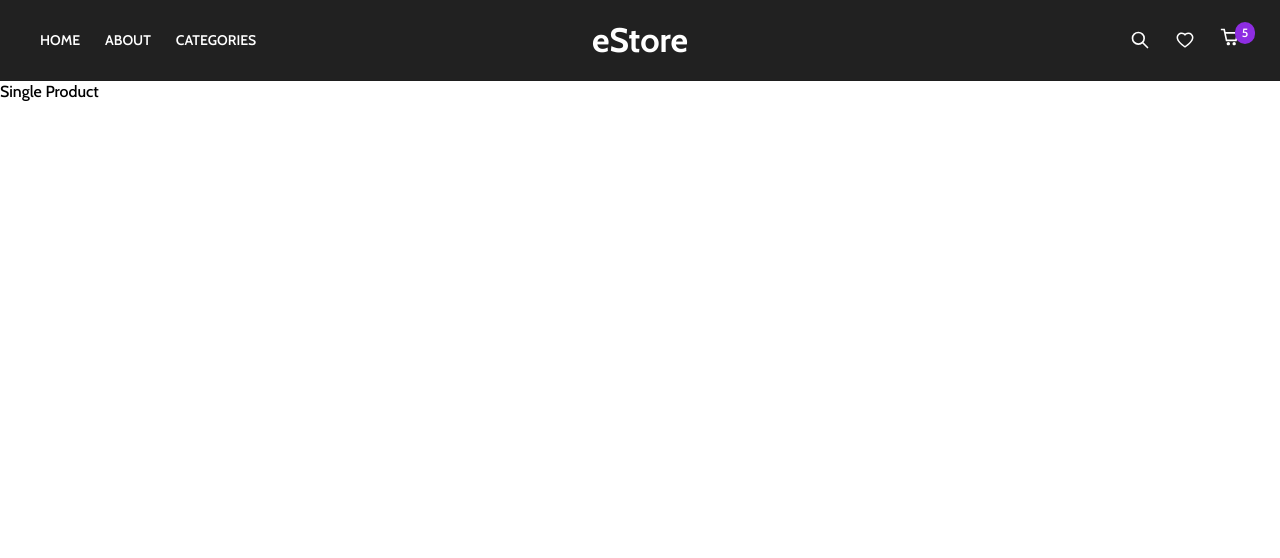
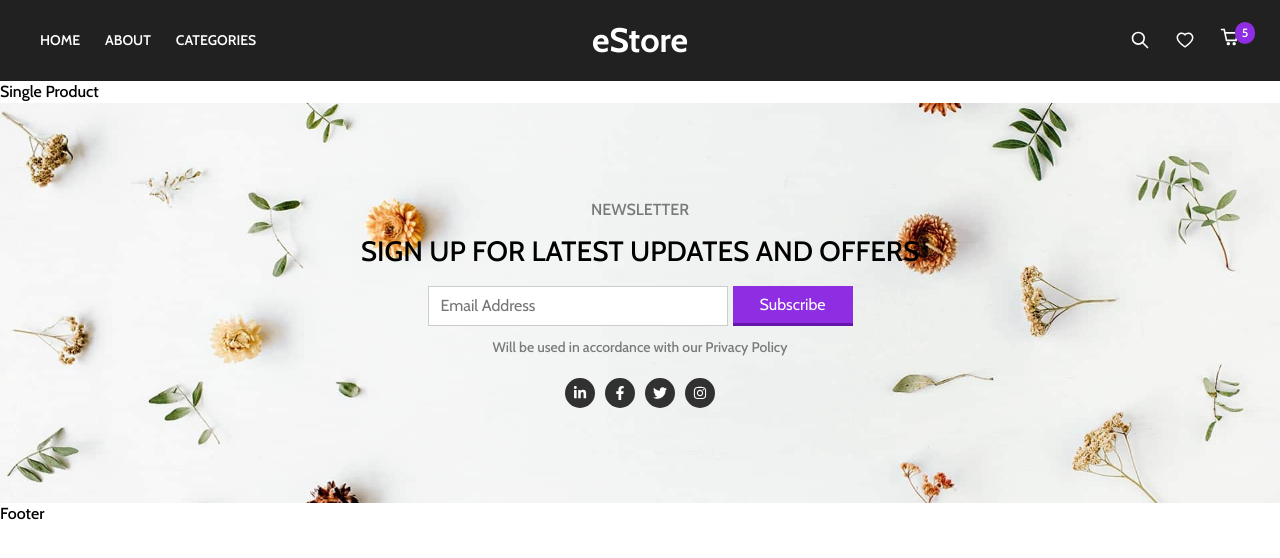
Before and after one commit to pavankumar106/e-comm, a React (Create React App) app: page /product/1 in a window 1280 px wide. Shown: the top 558 px of the page. Built offline with nearby package versions, Linux system fonts and the light colour scheme.

Commit message:
news letter section

```diff
--- a/src/App.js
+++ b/src/App.js
@@ -18,6 +18,8 @@
           <Route path="/category/:id" element={<Category />} />
           <Route path="/product/:id" element={<SingleProduct />} />
         </Routes>
+        <Newsletter />
+        <Footer />
       </AppContext>
     </BrowserRouter>
   );
--- a/src/components/Footer/Newsletter/Newsletter.jsx
+++ b/src/components/Footer/Newsletter/Newsletter.jsx
@@ -1,6 +1,41 @@
+import React from "react";
+import {
+  FaFacebookF,
+  FaTwitter,
+  FaInstagram,
+  FaLinkedinIn,
+} from "react-icons/fa";
 import "./Newsletter.scss";
 const Newsletter = () => {
-    return <div>Newsletter</div>;
+  return (
+    <div className="newsletter-section">
+      <div className="newsletter-content">
+        <span className="small-text">Newsletter</span>
+        <span className="big-text">Sign up for latest updates and offers</span>
+        <div className="form">
+          <input type="text" placeholder="Email Address" />
+          <button>Subscribe</button>
+        </div>
+        <span className="text">
+          Will be used in accordance with our Privacy Policy
+        </span>
+        <span className="social-icons">
+          <div className="icon">
+            <FaLinkedinIn size={14} />
+          </div>
+          <div className="icon">
+            <FaFacebookF size={14} />
+          </div>
+          <div className="icon">
+            <FaTwitter size={14} />
+          </div>
+          <div className="icon">
+            <FaInstagram size={14} />
+          </div>
+        </span>
+      </div>
+    </div>
+  );
 };
 
 export default Newsletter;
--- a/src/components/Footer/Newsletter/Newsletter.scss
+++ b/src/components/Footer/Newsletter/Newsletter.scss
@@ -1 +1,88 @@
 @import "../../../css-config/mixins.scss";
+.newsletter-section {
+    width: 100%;
+    height: 400px;
+    display: flex;
+    align-items: center;
+    background: #f9f9f9 url("../../../assets/newsletter-bg.jpeg");
+    background-position: center;
+    background-repeat: no-repeat;
+    background-size: cover;
+    .newsletter-content {
+        width: fit-content;
+        display: flex;
+        flex-direction: column;
+        align-items: center;
+        margin: 0 auto;
+        text-align: center;
+        .text {
+            margin-bottom: 20px;
+            font-size: 14px;
+            color: rgba(0, 0, 0, 0.5);
+        }
+        .small-text {
+            margin-bottom: 15px;
+            text-transform: uppercase;
+            color: rgba(0, 0, 0, 0.5);
+        }
+        .big-text {
+            margin-bottom: 20px;
+            font-size: 22px;
+            line-height: 30px;
+            font-weight: 500;
+            text-transform: uppercase;
+            padding: 0 30px;
+            @include md {
+                font-size: 28px;
+            }
+        }
+        .form {
+            display: flex;
+            gap: 5px;
+            margin-bottom: 10px;
+            input {
+                width: 200px;
+                height: 40px;
+                border-radius: 0;
+                border: 1px solid rgba(0, 0, 0, 0.2);
+                padding: 0 12px;
+                font-size: 16px;
+                outline: none;
+                @include md {
+                    width: 300px;
+                }
+            }
+            button {
+                outline: 0;
+                border: 0;
+                height: 40px;
+                width: 100px;
+                display: flex;
+                align-items: center;
+                justify-content: center;
+                cursor: pointer;
+                font-size: 16px;
+                color: white;
+                background: #8e2de2;
+                border-bottom: 3px solid #6516aa;
+                @include md {
+                    width: 120px;
+                }
+            }
+        }
+        .social-icons {
+            display: flex;
+            gap: 10px;
+            .icon {
+                width: 30px;
+                height: 30px;
+                background: rgba(0, 0, 0, 0.8);
+                border-radius: 50%;
+                display: flex;
+                align-items: center;
+                justify-content: center;
+                color: white;
+            }
+        }
+    }
+}
--- a/src/components/Home/Home.scss
+++ b/src/components/Home/Home.scss
@@ -1,4 +1 @@
 @import "../../css-config/mixins.scss";
-.main {
-  height: 10000px;
-}
```
